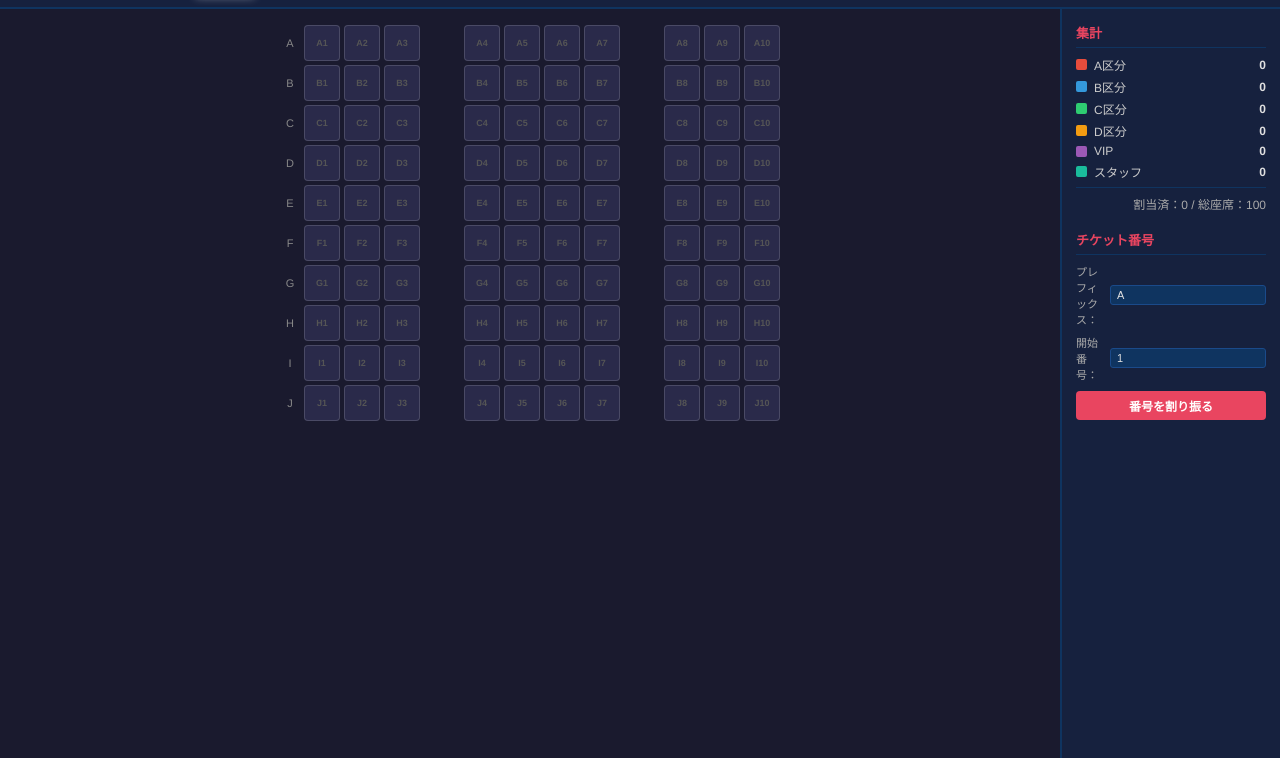
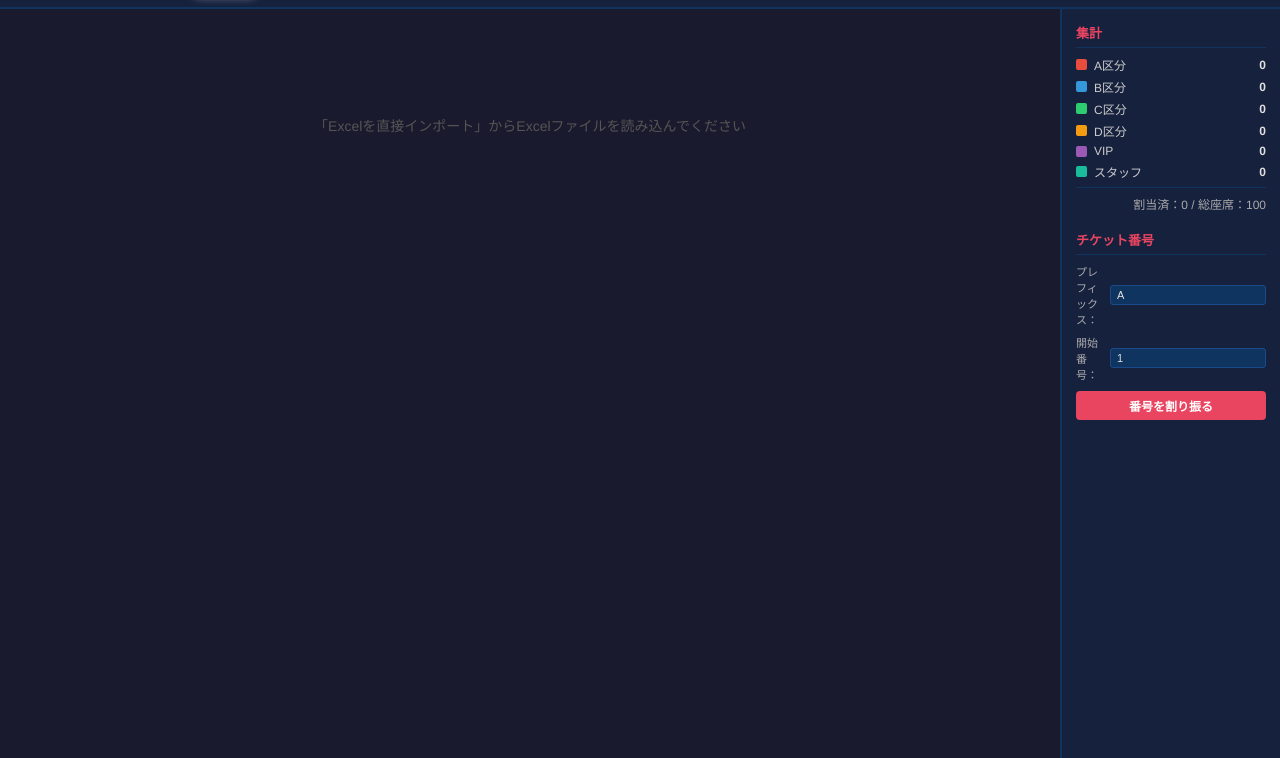
Before and after one commit to ume-t/ZEATS, a plain HTML site: page phase1_ui/index.html in a window 1280 px wide. Shown: the part 42-800 px from the top of the page. Drawn offline with Linux system fonts and the light colour scheme.

Commit message:
fix(ui): 初期画面のA-J座席グリッドを非表示・プレースホルダーに変更 (Issue #13 追加対応)
Co-Authored-By: Claude Sonnet 4.6 <noreply@anthropic.com>

```diff
--- a/phase1_ui/app.js
+++ b/phase1_ui/app.js
@@ -115,7 +115,6 @@ const state = {
 // ──────────────────────────────────────────────
 document.addEventListener('DOMContentLoaded', () => {
   initCategories();
-  renderGrid();
   renderSummary();
   bindActions();
 });
@@ -246,6 +245,7 @@ function eraseSeat(seatId) {
 // ──────────────────────────────────────────────
 function setMode(mode) {
   state.mode = mode;
+  document.getElementById('empty-state').classList.add('hidden');
   document.getElementById('grid-mode').classList.toggle('hidden', mode === 'import');
   document.getElementById('block-mode').classList.toggle('hidden', mode === 'manual');
   document.getElementById('block-mode').style.display = mode === 'import' ? 'flex' : 'none';
--- a/phase1_ui/index.html
+++ b/phase1_ui/index.html
@@ -39,8 +39,13 @@
     <!-- 左: 座席表示エリア -->
     <div id="layout-area">
 
-      <!-- 通常モード: グリッド -->
-      <div id="grid-mode">
+      <!-- 未インポート時のプレースホルダー -->
+      <div id="empty-state">
+        <p>「Excelを直接インポート」からExcelファイルを読み込んでください</p>
+      </div>
+
+      <!-- 通常モード: グリッド（手動モード用・インポート後のみ使用） -->
+      <div id="grid-mode" class="hidden">
         <div id="seat-grid"></div>
       </div>
 
--- a/phase1_ui/style.css
+++ b/phase1_ui/style.css
@@ -212,6 +212,15 @@ body {
   gap: 12px;
 }
 
+
+#empty-state {
+  display: flex;
+  align-items: center;
+  justify-content: center;
+  height: 200px;
+  color: #555;
+  font-size: 14px;
+}
 
 #seat-grid {
   display: grid;
```
